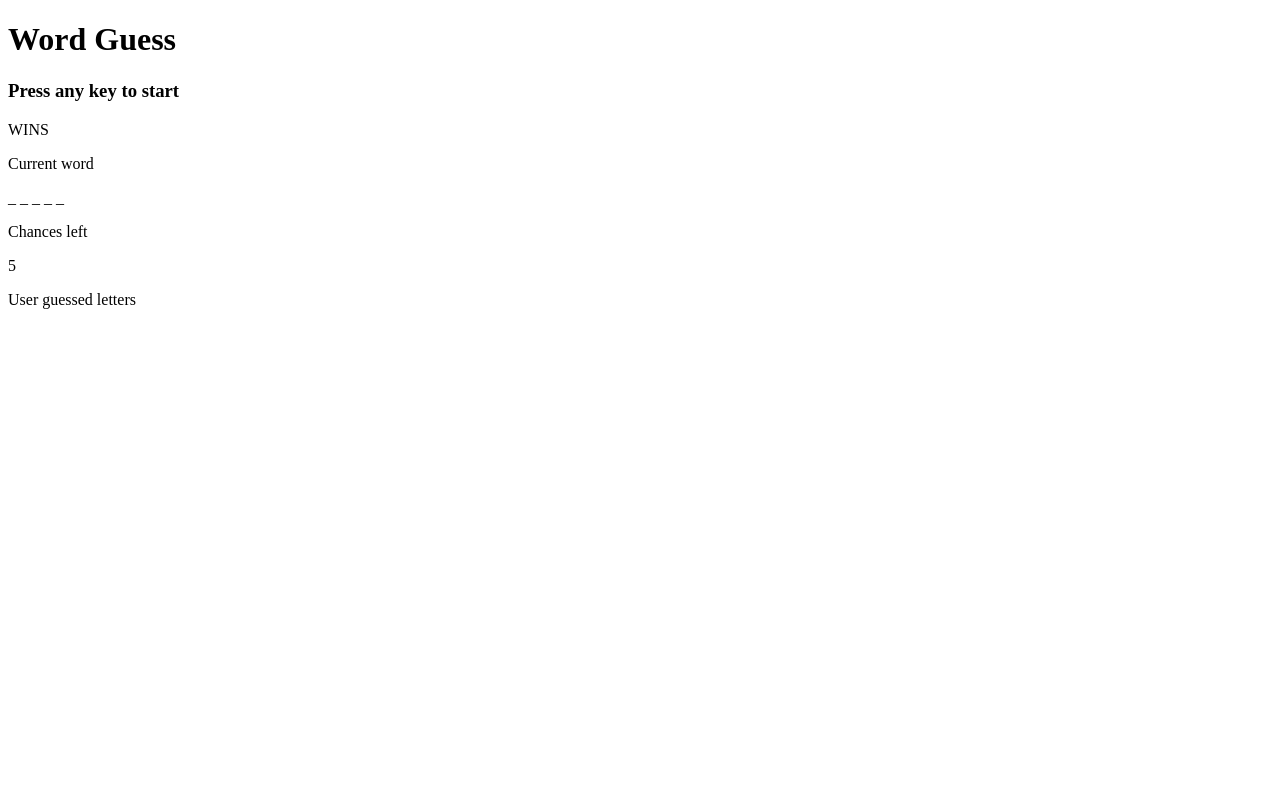
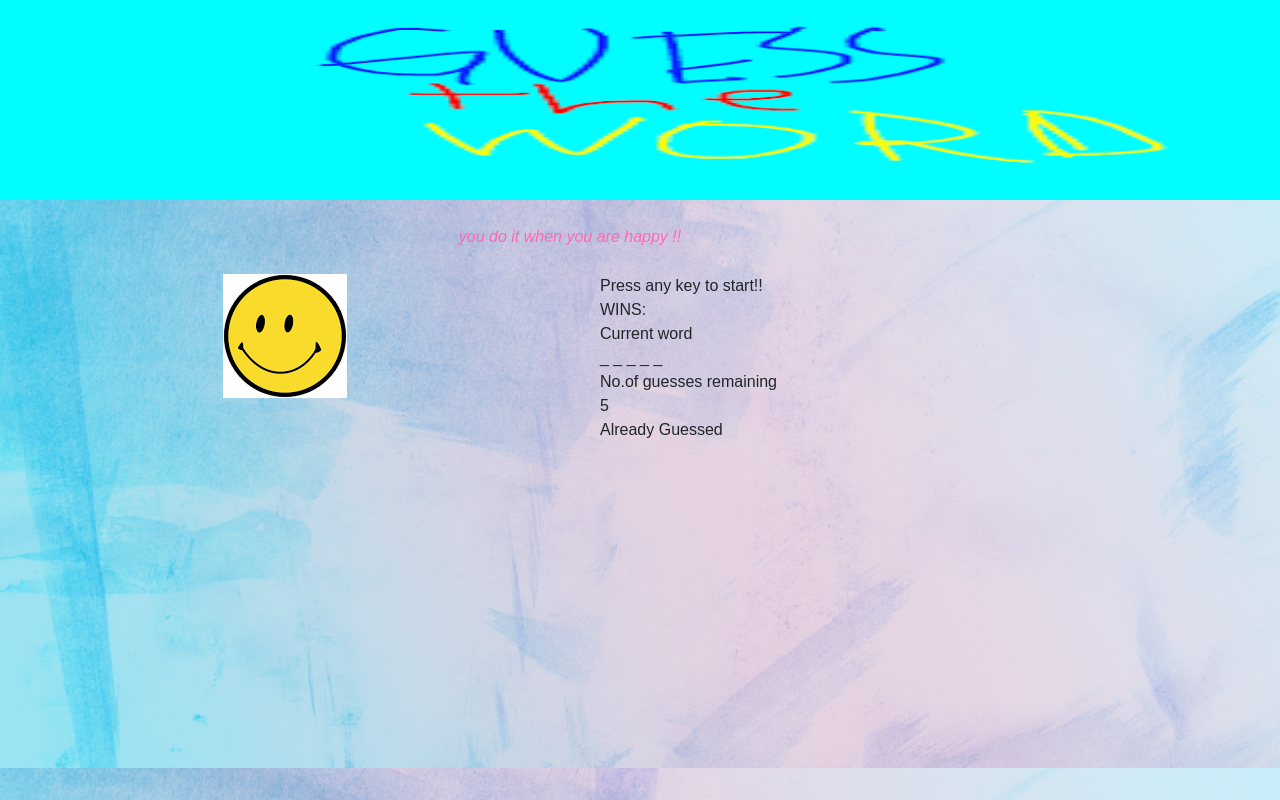
Before and after one commit to SwathiPottigari/Word-Guess-Game, a plain HTML site: page index.html in a window 1280 px wide. Drawn offline with nearby package versions, Linux system fonts and the light colour scheme.

Commit message:
Made modifications to JS to show images and to display clues.Added new images to the solution

```diff
--- a/assets/css/style.css
+++ b/assets/css/style.css
@@ -0,0 +1,25 @@
+body, html {
+        height: 100%;
+        margin: 0;
+        font-family: Arial, Helvetica, sans-serif;
+        background-image: url(../images/Background.png);
+      }
+.container{
+    margin: 0;
+}
+
+#banner {
+    height: 25vh;
+    width: 100vw;
+  }
+
+  #images{
+    text-align: center;
+  }
+  #clue{
+      color: hotpink;
+      font-style: italic;
+      /* border: 2px solid blue; */
+      padding: 25px;
+      text-align: center;
+  }
--- a/assets/javascript/game.js
+++ b/assets/javascript/game.js
@@ -1,15 +1,19 @@
-var words = ["hello", "happy", "smile"];
+var words = [{w:"hello",c:"It's a greeting !!",img:"img1"}, {w:"happy",c:"It's an emotion !!",img:"img2"},{w:"smile",c:"you do it when you are happy !!",img:"smiley"}];
 var randomWord = words[Math.floor(Math.random() * words.length)];
 var hide = document.getElementById("hide");
 var guessLeft=document.getElementById("guessLeft");
-var chancesLeft = randomWord.length;
+var clue=document.getElementById("clue");
+var image=document.getElementById("images");
+var chancesLeft = randomWord.w.length;
 var userGuessedArray=[];
 var tempUserWord=[];
 var wins=0;
 
 // This method is called when browser is loaded or refreshed
 window.onload = function () {
-    hide.innerHTML = hideWord(randomWord);
+    clue.textContent=randomWord.c;
+    image.innerHTML= '<img  src="assets/images/'+randomWord.img+'.png" alt="">';
+    hide.innerHTML = hideWord(randomWord.w);
     guessLeft.textContent=chancesLeft;
 };
 
@@ -39,18 +43,17 @@ function hideWord(word) {
 
 // This method reveals the letter as the user selects letter
 function chosenWord(userKey){
-    if(randomWord.indexOf(userKey)>-1)
+    if(randomWord.w.indexOf(userKey)>-1)
     {
-        for (let i = 0; i < randomWord.length; i++) {
-            if (userKey ===randomWord[i])
+        for (let i = 0; i < randomWord.w.length; i++) {
+            if (userKey ===randomWord.w[i])
             {
                 document.getElementById(i).textContent=userKey;
                 tempUserWord.push(userKey);
             }
         }
-        console.log(tempUserWord);
         // isSameWord(userWord);
-        if(tempUserWord.length===randomWord.length)
+        if(tempUserWord.length===randomWord.w.length)
         {
             wins++;
             resetGame();
@@ -84,11 +87,12 @@ function userGuessedLetters(letter){
 // This function resets the game
 function resetGame(){
     randomWord = words[Math.floor(Math.random() * words.length)];
-    hide.innerHTML = hideWord(randomWord);
-    chancesLeft = randomWord.length;
+    hide.innerHTML = hideWord(randomWord.w);
+    chancesLeft = randomWord.w.length;
     userGuessedArray=[];
     guessLeft.textContent=chancesLeft;
     tempUserWord=[];
     document.getElementById("userLetters").textContent='';
     document.getElementById("wins").textContent=wins;
+    clue.textContent=randomWord.c;
 }
--- a/index.html
+++ b/index.html
@@ -4,10 +4,84 @@
     <meta charset="UTF-8">
     <meta name="viewport" content="width=device-width, initial-scale=1.0">
     <meta http-equiv="X-UA-Compatible" content="ie=edge">
-    <title>Document</title>
+    <title>Word-Guess</title>
+    <link rel="stylesheet" href="https://stackpath.bootstrapcdn.com/bootstrap/4.2.1/css/bootstrap.min.css" integrity="sha384-GJzZqFGwb1QTTN6wy59ffF1BuGJpLSa9DkKMp0DgiMDm4iYMj70gZWKYbI706tWS" crossorigin="anonymous">
+    <link rel="shortcut icon" href="assets/images/Favicon.jfif" type="image/jpg">
+    <link rel="stylesheet" href="assets/css/style.css">
 </head>
 <body>
-    <h1>Word Guess</h1>
+    <!-- <div class="banner">
+
+    </div> -->
+    <!-- <div class="myimage">
+
+        </div> -->
+   <div class="container">
+      <div class="row" >
+          <div id="col-md justify-content-center" >
+              <!-- <div id="banner"></div> -->
+              <img id="banner" src="assets/images/Navigatorimage.png" alt="">
+          </div>
+      </div>
+      <div class="row justify-content-center">
+          <div class="col-md justify-content-center">
+              <div id="clue"></div>
+          </div>
+      </div>
+      <div class="row">
+          <div class="col-md-6">
+                <div id="images"></div>
+          </div>
+          <div class="col-md-6">
+              <div class="container">
+                    <div class="row">
+                        <div class="col-md">
+                            Press any key to start!!
+                        </div>
+                    </div>
+                    <div class="row">
+                        <div class="col-md-6">
+                              WINS:
+                        </div>
+                        <div class="col-md-6" id="wins">
+                        </div>
+                    </div>
+                    <div class="row">
+                        <div class="col-md">
+                            Current word
+                        </div>
+                    </div>
+                    <div class="row">
+                        <div class="col-md" id="hide">
+
+                        </div>
+                    </div>
+                    <div class="row">
+                        <div class="col-md">
+                            No.of guesses remaining
+                        </div>
+                    </div>
+                    <div class="row">
+                        <div class="col-md" id="guessLeft">
+
+                        </div>
+                    </div>
+                    <div class="row">
+                        <div class="col-md">
+                                Already Guessed
+                        </div>
+                    </div>
+                    <div class="row">
+                        <div class="col-md" id="userLetters">
+
+                        </div>
+                    </div>
+              </div>
+            </div>
+      </div>
+  </div>
+
+    <!-- <h1>Word Guess</h1>
     <h3>Press any key to start</h3>
     <p >WINS</p>
     <p id="wins"></p>
@@ -16,7 +90,7 @@
     <p >Chances left</p>
     <p id="guessLeft"></p>
     <p >User guessed letters</p>
-    <p id="userLetters"></p>
+    <p id="userLetters"></p> -->
     <script src="assets/javascript/game.js"></script>
 </body>
 </html>
```
Also changed, not shown: assets/images/Background.png (added), assets/images/Favicon.jfif (added), assets/images/Navigatorimage.png (added), assets/images/smiley.png (added).
